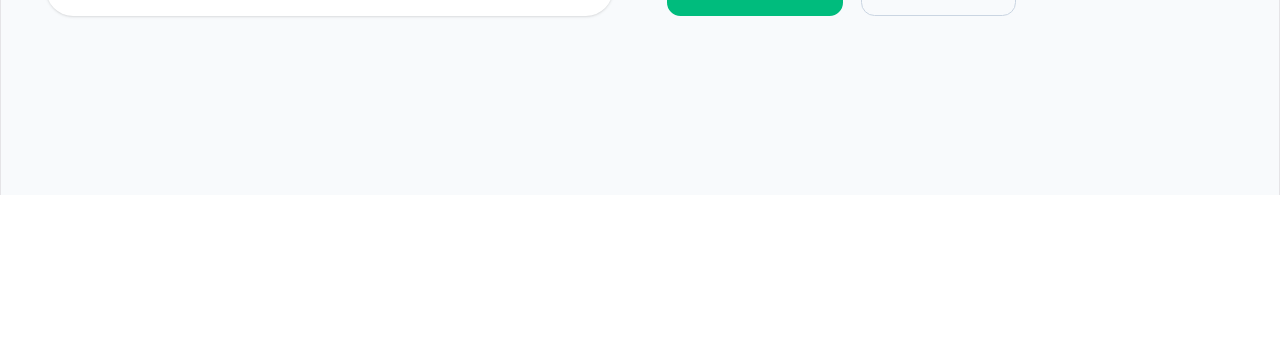
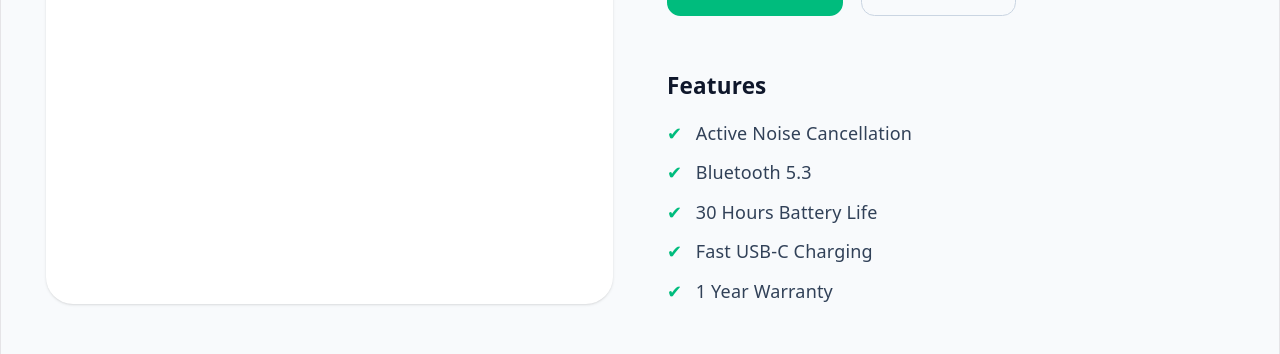
Before and after one commit to dua-muhammad-ibraheem/website-earphones, a React (Vite) app: page /product/1 in a window 1280 px wide. Shown: the part 746-1100 px from the top of the page. Before the commit the page ends 941 px from the top, so only its background shows below. Built offline with nearby package versions, Linux system fonts and the light colour scheme.

Commit message:
Add product features section to product details page

```diff
--- a/src/pages/ProductDetails.jsx
+++ b/src/pages/ProductDetails.jsx
@@ -4,6 +4,13 @@
 const ProductDetails = () => {
   const { id } = useParams();
 const [quantity, setQuantity] = useState(1);
+const features = [
+  "Active Noise Cancellation",
+  "Bluetooth 5.3",
+  "30 Hours Battery Life",
+  "Fast USB-C Charging",
+  "1 Year Warranty",
+];
   const product = dummyProducts.find((item) => item.id === Number(id));
 
   if (!product) {
@@ -87,7 +94,26 @@
             <button className="rounded-xl border border-slate-300 px-8 py-3 font-semibold hover:bg-slate-100">
               Buy Now
             </button>
+
+
           </div>
+<div className="mt-12">
+  <h3 className="mb-4 text-xl font-bold text-slate-900">
+    Features
+  </h3>
+
+  <ul className="space-y-3">
+    {features.map((feature, index) => (
+      <li
+        key={index}
+        className="flex items-center gap-3 text-slate-700"
+      >
+        <span className="text-emerald-500">✔</span>
+        {feature}
+      </li>
+    ))}
+  </ul>
+</div>
         </div>
       </div>
     </section>
```
